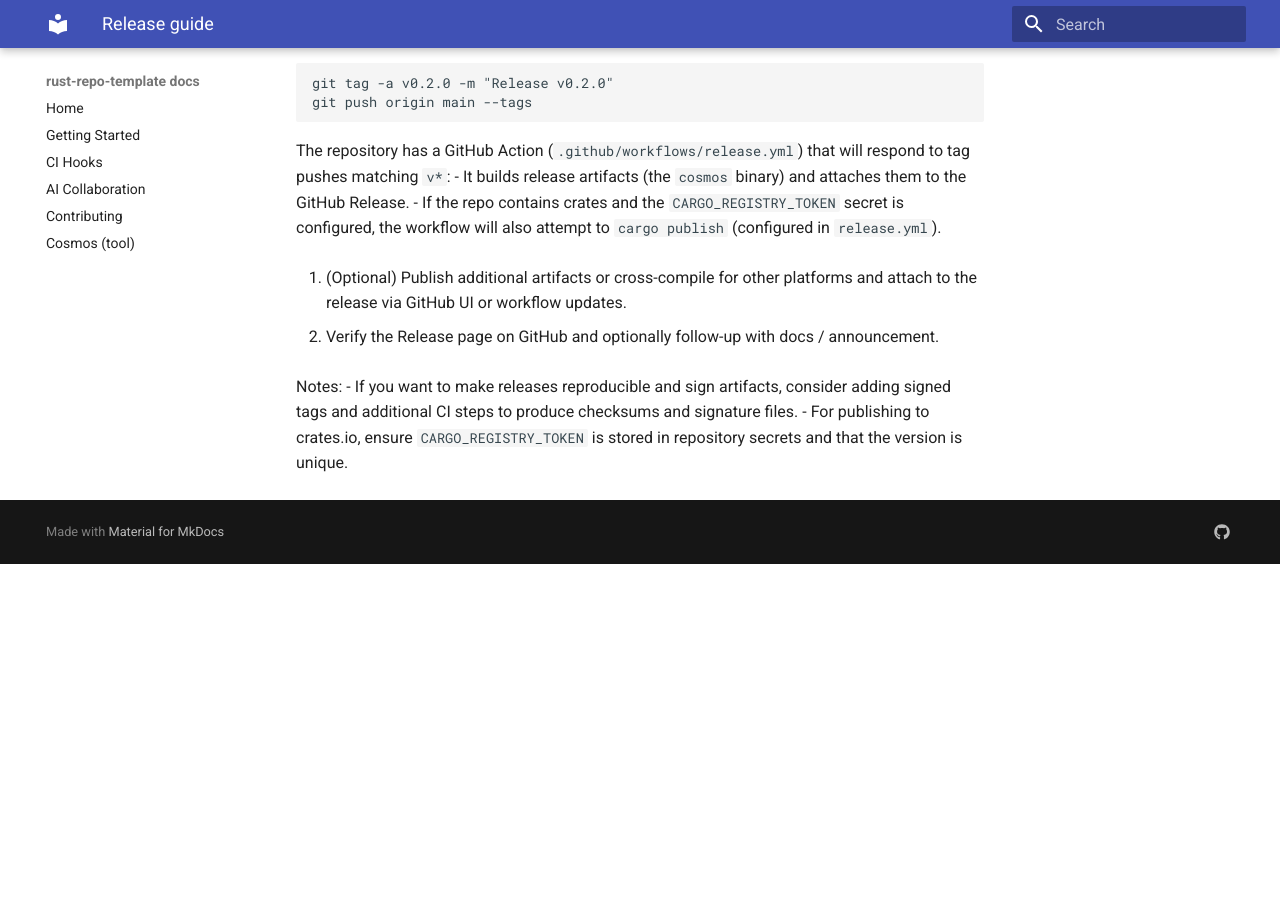
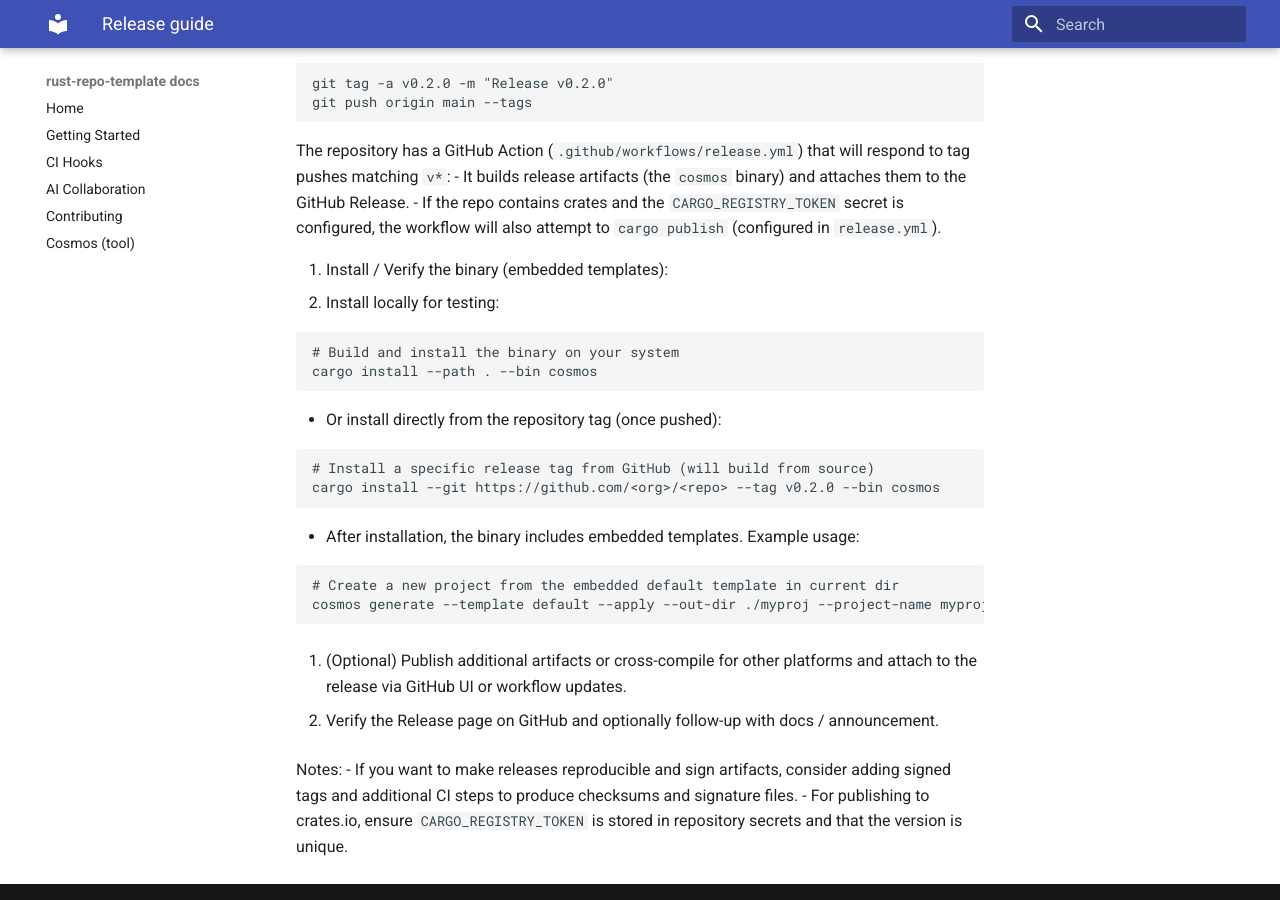
Before and after one commit to Genuineh/rust-repo-template, an MkDocs documentation site: the page built from docs/release.md, in a window 1280 px wide and 900 px high, scrolled down 484 px. Built offline with MkDocs 1.6.1 and Material for MkDocs 9.7.7, drawn with Linux system fonts in a browser that asks for light colours; before the commit the page ends 1048 px from its top, so only the background shows below that.

Commit message:
chore(release): prepare v0.2.0 release notes, bump version and add install instructions

````diff
--- a/Cargo.toml
+++ b/Cargo.toml
@@ -1,6 +1,6 @@
 [package]
 name = "rust-repo-template"
-version = "0.1.0"
+version = "0.2.0"
 edition = "2021"
 description = "A Rust project template designed for fast starts and AI collaboration"
 license = "MIT OR Apache-2.0"
@@ -17,6 +17,7 @@
 handlebars = "4"
 serde_json = "1"
 async-trait = { version = "0.1", optional = true }
+include_dir = "0.7"
 
 [features]
 llm = ["async-trait"]
--- a/docs/release.md
+++ b/docs/release.md
@@ -26,9 +26,31 @@
 - It builds release artifacts (the `cosmos` binary) and attaches them to the GitHub Release.
 - If the repo contains crates and the `CARGO_REGISTRY_TOKEN` secret is configured, the workflow will also attempt to `cargo publish` (configured in `release.yml`).
 
-5. (Optional) Publish additional artifacts or cross-compile for other platforms and attach to the release via GitHub UI or workflow updates.
+5. Install / Verify the binary (embedded templates):
+   - Install locally for testing:
 
-6. Verify the Release page on GitHub and optionally follow-up with docs / announcement.
+```bash
+# Build and install the binary on your system
+cargo install --path . --bin cosmos
+```
+
+   - Or install directly from the repository tag (once pushed):
+
+```bash
+# Install a specific release tag from GitHub (will build from source)
+cargo install --git https://github.com/<org>/<repo> --tag v0.2.0 --bin cosmos
+```
+
+   - After installation, the binary includes embedded templates. Example usage:
+
+```bash
+# Create a new project from the embedded default template in current dir
+cosmos generate --template default --apply --out-dir ./myproj --project-name myproj --verify
+```
+
+6. (Optional) Publish additional artifacts or cross-compile for other platforms and attach to the release via GitHub UI or workflow updates.
+
+7. Verify the Release page on GitHub and optionally follow-up with docs / announcement.
 
 Notes:
 - If you want to make releases reproducible and sign artifacts, consider adding signed tags and additional CI steps to produce checksums and signature files.
````
Also changed, not shown: CHANGELOG.md (+12 -13 lines), README.md (+10 -0 lines).
